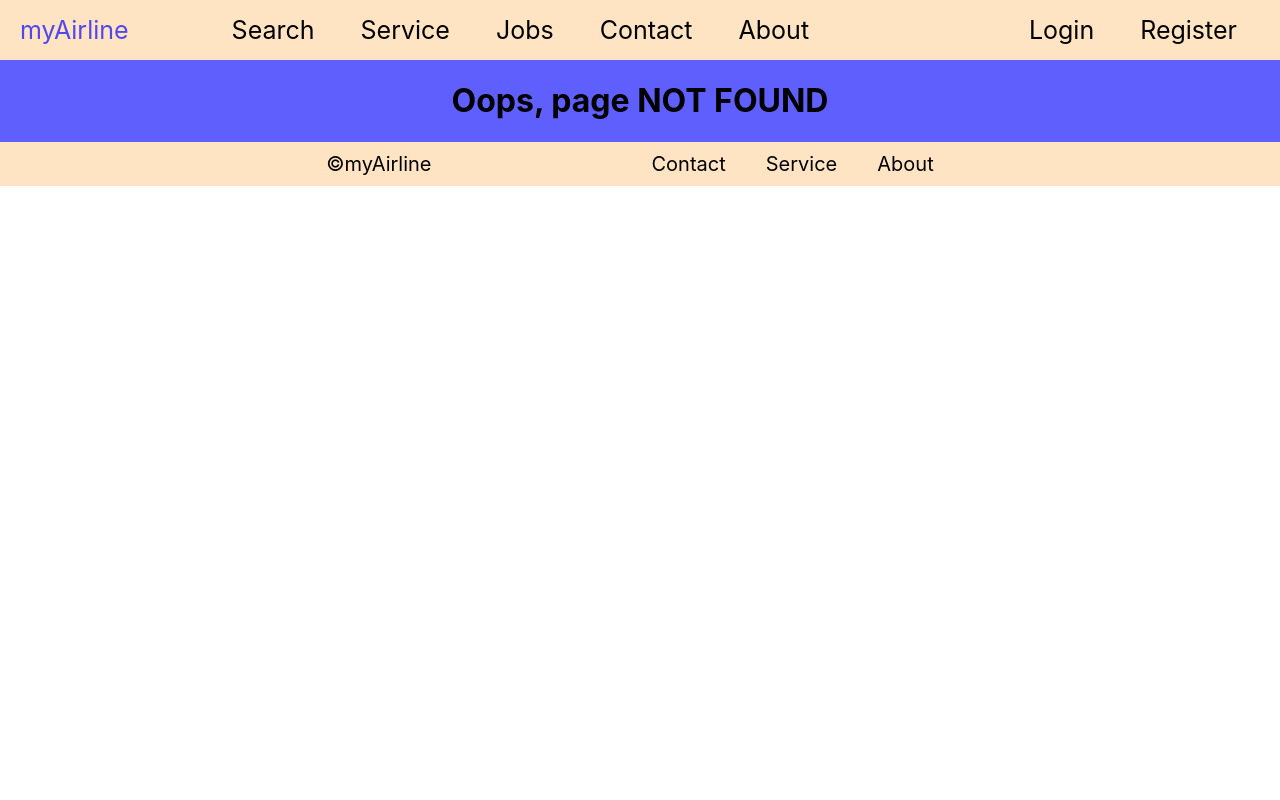
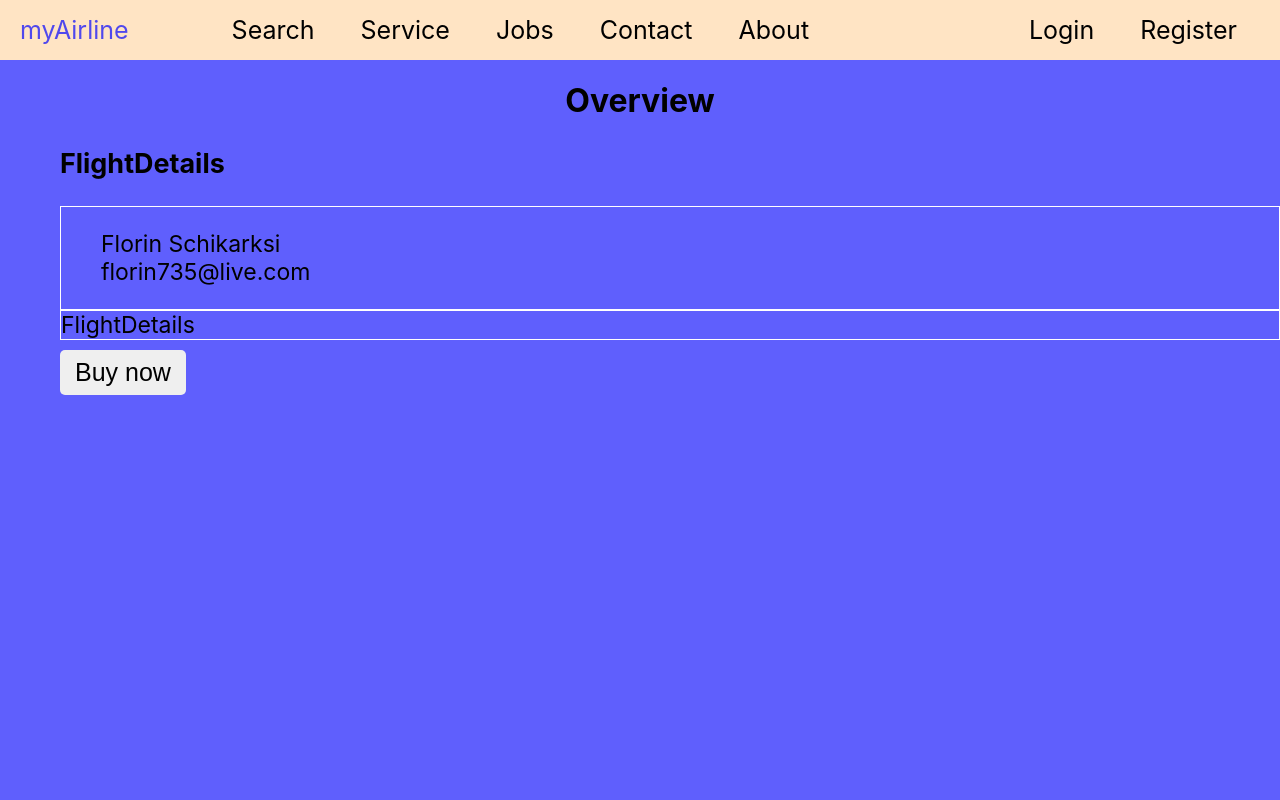
Before and after one commit to flobbe9/myAirline-frontend, a React (Create React App) app: page /buyNow in a window 1280 px wide. Before the commit this address had no page. Shown: the top 800 px of the page. Built offline with nearby package versions, Linux system fonts and the light colour scheme.

Commit message:
feat: add BuyNow draft

```diff
--- a/src/App.tsx
+++ b/src/App.tsx
@@ -14,6 +14,7 @@ import BookingOptions from './components/bookingOptions/BookingOptions.tsx';
 import Register from './components/userDetails/Register.tsx';
 import Login from './components/userDetails/Login.tsx';
 import ConfirmEmail from './components/userDetails/ConfirmEmail.tsx';
+import BuyNow from './components/buyNow/BuyNow.tsx';
 
 
 export default function App() {
@@ -27,6 +28,7 @@ export default function App() {
 					<Route path="/searchResult/:from/:to/:date/:time" element={<SearchResult />} />
 					<Route path="/searchResult/bookingOptions/:id" element={<BookingOptions />} />
 					<Route path="/register/confirmEmail" element={<ConfirmEmail />} />
+					<Route path="/buyNow" element={<BuyNow />} />
 					<Route path="/register" element={<Register />} />
 					<Route path="/login" element={<Login />} />
 					<Route path="/service" element={<Service />}/>
--- /dev/null
+++ b/src/components/buyNow/BuyNow.css
@@ -0,0 +1,25 @@
+.BuyNow {
+    height: 1000px;
+}
+
+.BuyNow-container {
+    font-size: 23px;
+    margin-left: 60px;
+    text-align: left;
+}
+
+.BuyNow-flightDetails {
+    border: 1px solid white;
+}
+
+.BuyNow-userDetails {
+    border: 1px solid white;
+}
+
+#BuyNow-submit {
+    border: 0px;
+    border-radius: 5px;
+    font-size: 25px;
+    margin-top: 10px;
+    padding: 8px 15px;
+}
--- /dev/null
+++ b/src/components/buyNow/BuyNow.tsx
@@ -0,0 +1,45 @@
+import React, { useEffect } from "react";
+import "./BuyNow.css";
+import { toggleColorOnclick } from "../../helperMethods/events/events";
+
+
+export default function BuyNow(props) {
+
+    const className = "BuyNow";
+    const firstName = "Florin";
+    const surName = "Schikarksi";
+    const email = "florin735@live.com";
+
+    useEffect(() => {
+        // toggle button color
+        const submitButton = document.getElementById(className + "-submit");
+        toggleColorOnclick(submitButton, "gray");
+    })
+
+    function handleSubmit() {
+        alert("Booking complete")
+    }
+
+    return (
+        <div className={className}>
+            <h1>Overview</h1>
+
+            <div className={className + "-container"}>
+
+                {/* flightdetails */}
+                <h3>FlightDetails</h3>
+                <div className={className + "-userDetails"}>
+                    <ul style={{listStyle:"none"}}>
+                        <li>{firstName + " " + surName}</li>
+                        <li>{email}</li>
+                    </ul>
+                </div>
+
+                <div className={className + "-flightDetails"}>
+                    FlightDetails
+                </div>
+
+                <button id={className + "-submit"} onClick={handleSubmit}>Buy now</button>
+            </div>
+        </div>)
+}
```
